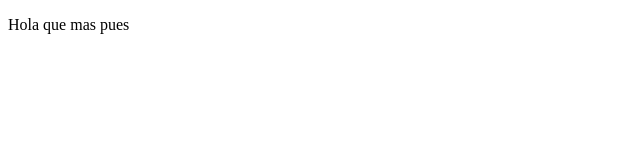
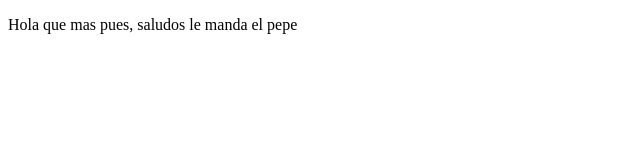
Before and after one commit to LuisJaramillo7/proyectoDemoCursoPrework, a plain HTML site: page index.html in a window 1280 px wide. Shown: the whole page, without its empty margins (0-640 px from the left). Drawn offline with Linux system fonts and the light colour scheme.

Commit message:
cambios que agregamos

```diff
--- a/index.html
+++ b/index.html
@@ -11,6 +11,6 @@
     <script src="./hola.js"> </script>
 </body>
     <p>
-        Hola que mas pues
+        Hola que mas pues, saludos le manda el pepe
     </p>
 </html>
```
